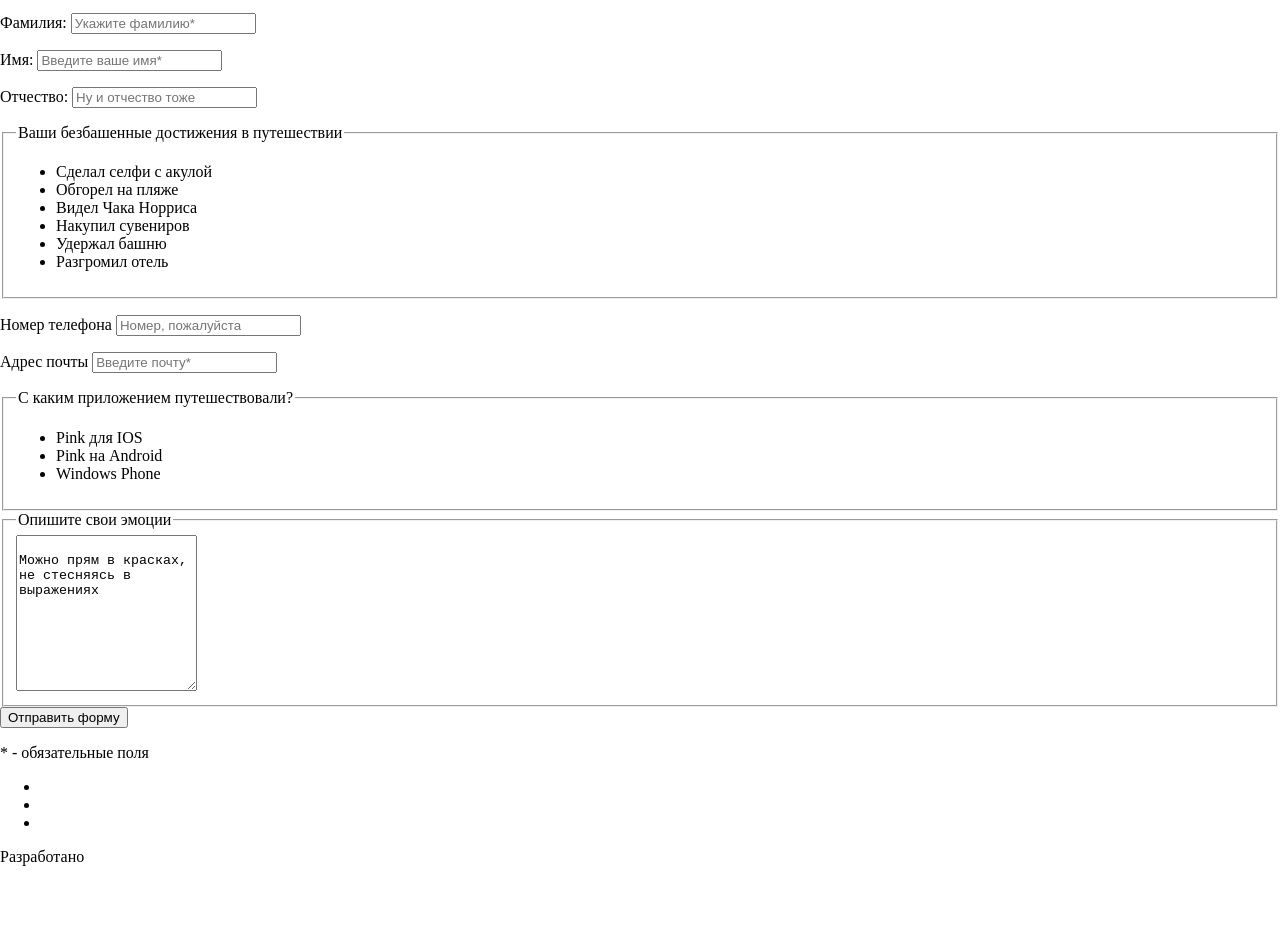
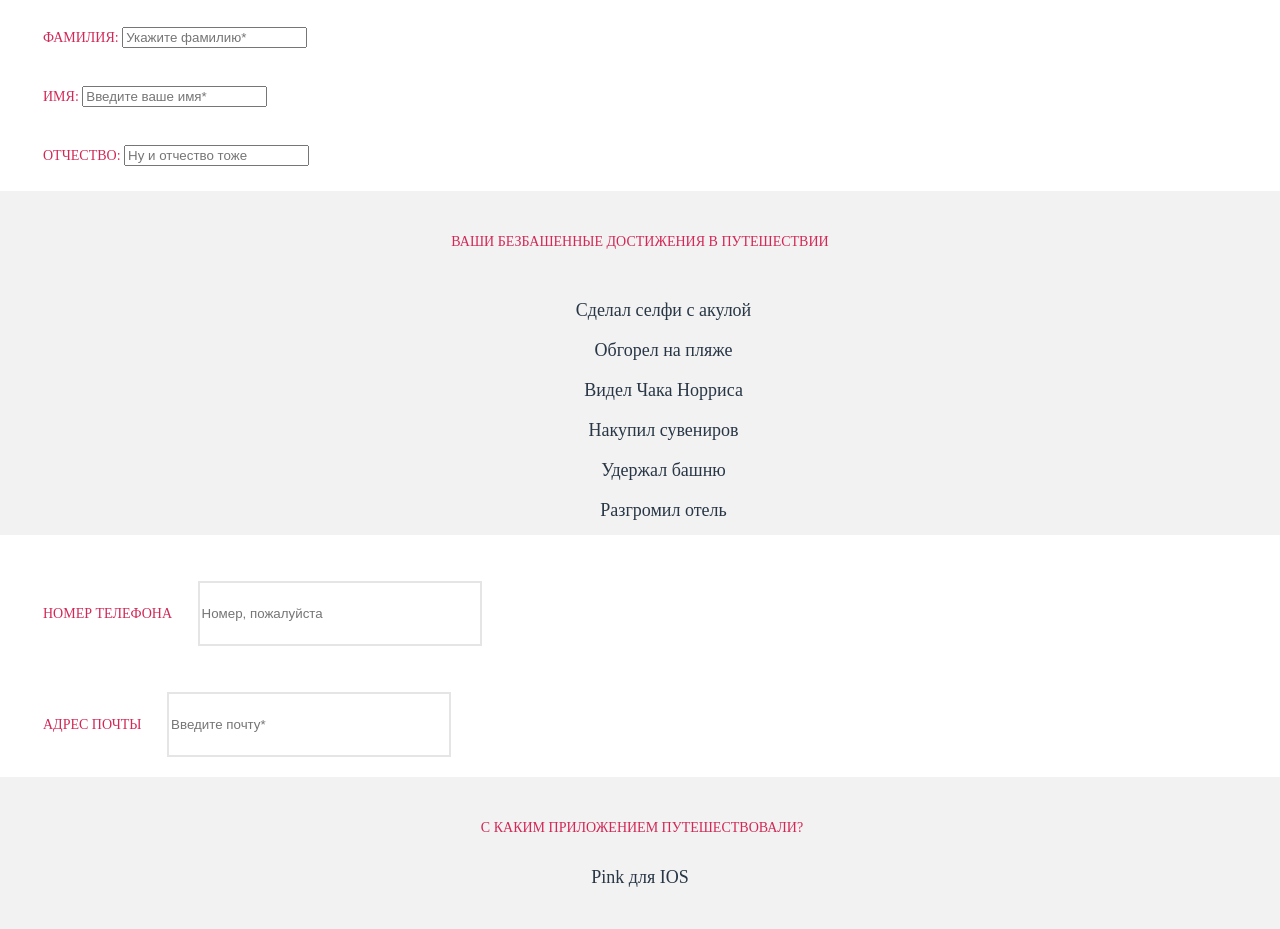
Before and after one commit to AnnaCVrecruitment/pink, a website: page source/form.html in a window 1280 px wide. Shown: the part 207-1136 px from the top of the page. Before the commit the page ends 1089 px from the top, so only its background shows below. Drawn offline with nearby package versions, Linux system fonts and the light colour scheme; files that its build step writes are made by us from their sources.

Commit message:
стилизация формы

```diff
--- a/source/form.html
+++ b/source/form.html
@@ -39,10 +39,10 @@
         </nav>
       </header>
       <main>
-          <h1> Конкурс на самое безбашенное путешествие с Пинк</h1>
+          <h1 class="form__slogan"> Конкурс на самое безбашенное путешествие с Пинк</h1>
           <form  action="https://echo.htmlacademy.ru" method="post">
-            <p>Поделитесь своей историей и получите шанс выиграть ценный приз - 1000 миль на вашу бонусную карту!</p>
-            <div class="questionary">
+            <p class="form__text">Поделитесь своей историей и получите шанс выиграть ценный приз - 1000 миль на вашу бонусную карту!</p>
+            <div class="questionary_wrapper">
               <p class="questionary__item">
                 <label for="questionary-surname">Фамилия:</label>
                 <input id="questionary-surname" type="text" name="surname" placeholder="Укажите фамилию*" required>
@@ -57,8 +57,8 @@
               </p>
             </div>
             <div class="checkbox">
-              <fieldset>
-                <legend>Ваши безбашенные достижения в путешествии</legend>
+              <fieldset class="checkbox__fieldset">
+                <legend class="checkbox__text">Ваши безбашенные достижения в путешествии</legend>
                 <ul class="checkbox__list">
                   <li class="checkbox__option">
                     <input class="visually-hidden checkbox__input" type="checkbox" name="selfie" id="checkbox-selfie" checked>
@@ -98,11 +98,11 @@
               </p>
             </div>
             <div class="radio">
-              <fieldset>
-                <legend>
+              <fieldset class="radio__fieldset">
+                <legend class="radio__title">
                   С каким приложением путешествовали?
                 </legend>
-                <ul>
+                <ul class="radio__list">
                   <li class="radio__item">
                     <input class="visually-hidden radio__input" type="radio" name="app" value="ios" id="radio--ios" checked>
                     <label for="radio--ios">Pink для IOS</label>
@@ -118,9 +118,9 @@
                 </ul>
               </fieldset>
             </div>
-            <div>
-              <fieldset>
-                <legend>
+            <div class="review__wrapper">
+              <fieldset class="review__fieldset">
+                <legend class="review__title">
                   Опишите свои эмоции
                 </legend>
                 <textarea name="review" id="your-review" rows="10" >
@@ -128,8 +128,9 @@
                 </textarea>
               </fieldset>
             </div>
-            <input type="submit" value="Отправить форму">
-            <p>* - обязательные поля</p>
+            <input class="form__button" type="submit" value="Отправить форму">
+            <p class="form__star">*</p>
+            <p class="form__underbutton">- обязательные поля</p>
           </form>
         </main>
         <footer class="page-footer">
--- a/source/less/blocks/advantages.less
+++ b/source/less/blocks/advantages-index.less
@@ -6,7 +6,7 @@
 .advantages__slogan {
   font-size: 24px;
   color: @font-blue;
-  line-height: 28, 8px;
+  line-height: 28.8px;
 }
 
 .advantages__list {
--- /dev/null
+++ b/source/less/blocks/checkbox-form.less
@@ -0,0 +1,32 @@
+.checkbox {
+  background: @grey;
+  text-align: center;
+}
+
+.checkbox__list {
+  list-style: none;
+  font-size: 18px;
+  line-height: 30px;
+  color: @font-blue;
+  margin: 0;
+}
+
+.checkbox__list li {
+  margin-bottom: 10px;
+  margin-left: 7px;
+}
+
+.checkbox__fieldset {
+  margin: 0;
+  padding: 0;
+  border: none;
+}
+
+.checkbox__text {
+  font-size: 14px;
+  line-height: 18px;
+  color: @red;
+  text-align: center;
+  text-transform: uppercase;
+  padding: 42px 51px 44px 51px;
+}
--- /dev/null
+++ b/source/less/blocks/contacts-form.less
@@ -0,0 +1,18 @@
+.form-contacts__item {
+  color: @red;
+  font-size: 14px;
+  line-height: 30px;
+  text-transform: uppercase;
+  margin-left: 43px;
+  margin-top: 29px;
+  margin-bottom: 20px;
+  margin-right: 5px;
+}
+
+.form-contacts input {
+  width: 276px;
+  height: 59px;
+  border: 2px solid @table;
+  margin-top: 17px;
+  margin-left: 22px;
+}
--- a/source/less/blocks/contacts.less
+++ b/source/less/blocks/contacts-index.less
@@ -21,5 +21,5 @@
 .contacts__slogan {
   font-size: 24px;
   color: @font-blue;
-  line-height: 28, 8px;
+  line-height: 28.8px;
 }
--- /dev/null
+++ b/source/less/blocks/form.less
@@ -0,0 +1,36 @@
+.form__slogan {
+  font-size: 24px;
+  line-height: 32.68px;
+  color: @white;
+}
+
+.form__text {
+  text-align: center;
+  font-size: 14px;
+  line-height: 30px;
+  color: @font-blue;
+}
+
+.form__button {
+  color: @white;
+  text-transform: uppercase;
+  width: 276px;
+  height: 59px;
+  background-color: @green;
+  border: 2px solid @green;
+  border-radius: 1px;
+  padding: 23px 45px;
+  margin: 52px 22px;
+}
+
+.form__star {
+  color: @red;
+  text-align: center;
+}
+
+.form__underbutton {
+  text-transform: uppercase;
+  font-size: 14px;
+  line-height: 30px;
+  text-align: center;
+}
--- a/source/less/blocks/info.less
+++ b/source/less/blocks/info-index.less
@@ -6,7 +6,7 @@
 
 .info__slogan {
   font-size: 24px;
-  line-height: 28, 8px;
+  line-height: 28.8px;
   color: @white;
   text-align: center;
 }
--- /dev/null
+++ b/source/less/blocks/questionary-form.less
@@ -0,0 +1,16 @@
+.questionary__item {
+  color: @red;
+  font-size: 14px;
+  line-height: 30px;
+  text-transform: uppercase;
+  margin-left: 43px;
+  margin-top: 29px;
+  margin-bottom: 20px;
+}
+
+.questionary input {
+  width: 276px;
+  height: 59px;
+  border: 2px solid @table;
+  border-radius: 1px;
+}
--- /dev/null
+++ b/source/less/blocks/radio-form.less
@@ -0,0 +1,35 @@
+.radio {
+  background-color: @grey;
+  text-align: center;
+}
+
+.radio__fieldset {
+  border: none;
+  margin: 0;
+  padding: 0;
+}
+
+.radio__title {
+  font-size: 14px;
+  line-height: 18px;
+  color: @red;
+  text-align: center;
+  text-transform: uppercase;
+  padding: 42px 51px 25px 55px;
+}
+
+.radio__list {
+  list-style: none;
+  margin: 0;
+  padding: 0;
+}
+
+.radio__item {
+  font-size: 18px;
+  line-height: 30px;
+  color: @font-blue;
+}
+
+.radio__list li {
+  padding-bottom: 62px;
+}
--- /dev/null
+++ b/source/less/blocks/review-form.less
@@ -0,0 +1,18 @@
+.review__fieldset {
+  border: none;
+  margin: 0;
+  padding: 0;
+  text-align: center;
+}
+
+.review__title {
+  font-size: 14px;
+  line-height: 18px;
+  color: @red;
+  text-transform: uppercase;
+  padding: 42px 68px 22px 68px;
+}
+
+.review__fieldset textarea {
+  width: 276px;
+}
--- a/source/less/global/variables.less
+++ b/source/less/global/variables.less
@@ -5,6 +5,9 @@
 @black: #000000;
 @red: #D22856;
 @table: #E5E5E5;
+@green: #2AAB6D;
+@grey: #F2F2F2;
+
 
 /*Viewports*/
 @tablet-width: 660px;
--- a/source/less/style.less
+++ b/source/less/style.less
@@ -1,9 +1,15 @@
 @import "global/fonts.less";
 @import "global/variables.less";
 @import "global/global.less";
-@import "blocks/info.less";
-@import "blocks/advantages.less";
+@import "blocks/info-index.less";
+@import "blocks/advantages-index.less";
 @import "blocks/page.less";
-@import "blocks/contacts.less";
-@import "blocks/reviews.less";
-@import "blocks/tariffs.less";
+@import "blocks/contacts-index.less";
+@import "blocks/reviews-index.less";
+@import "blocks/tariffs-index.less";
+@import "blocks/checkbox-form.less";
+@import "blocks/contacts-form.less";
+@import "blocks/form.less";
+@import "blocks/questionary-form.less";
+@import "blocks/radio-form.less";
+@import "blocks/review-form.less";
```
Also changed, not shown: source/less/blocks/reviews-index.less (renamed from source/less/blocks/reviews.less), source/less/blocks/tariffs-index.less (renamed from source/less/blocks/tariffs.less).
